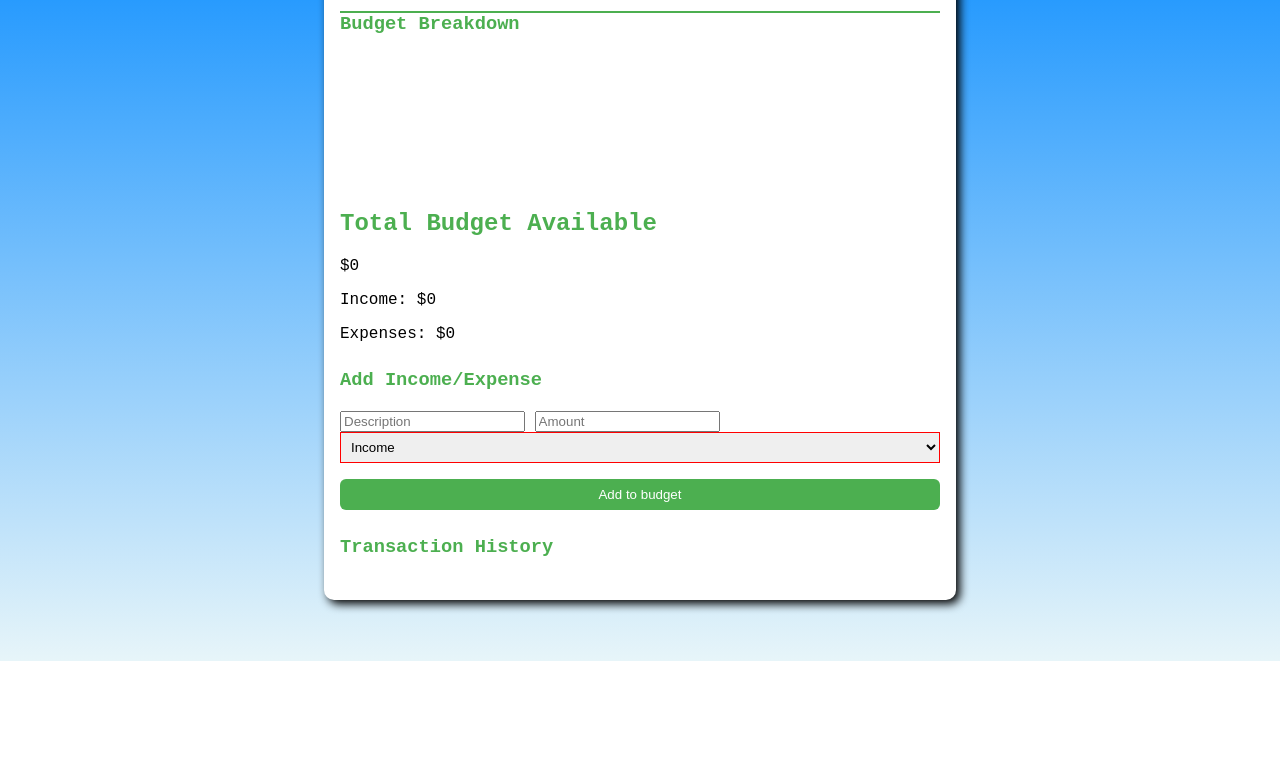
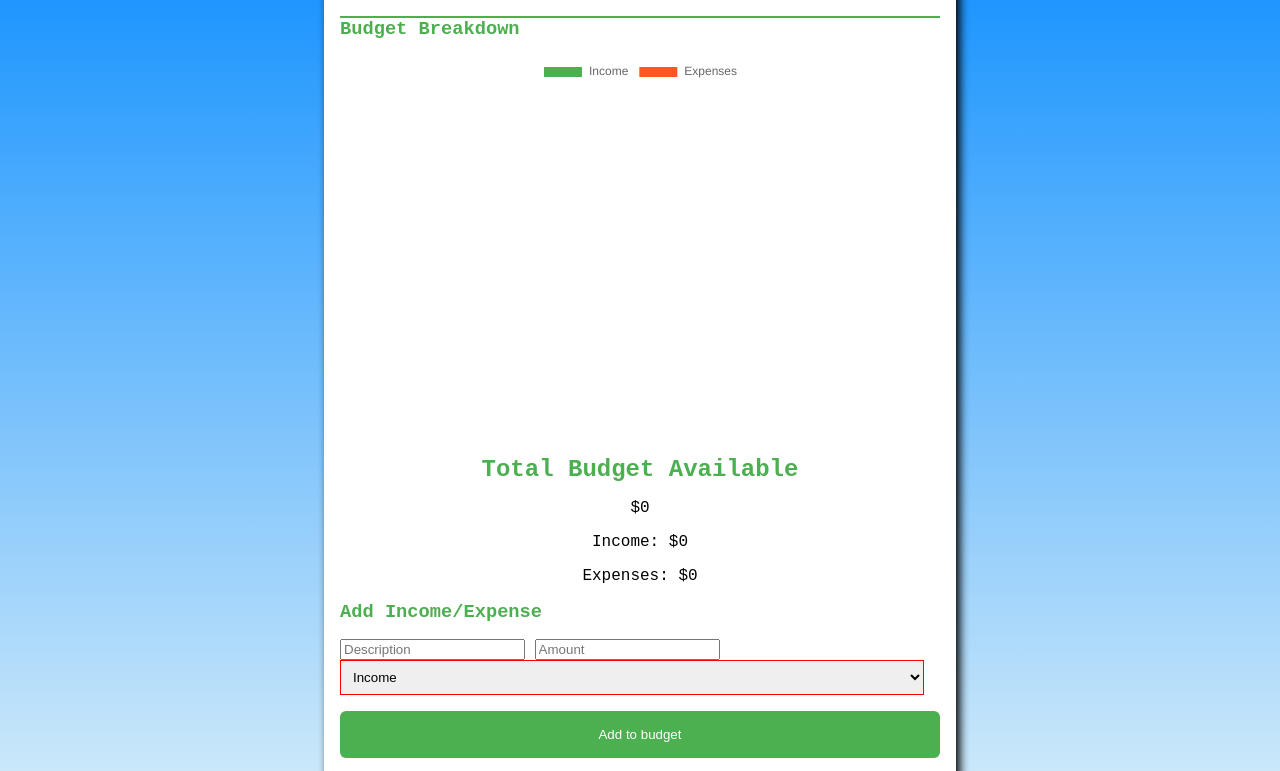
Before and after one commit to efr-en/BudgetTracker, a website: page HTML/index.html in a window 1280 px wide. Shown: the part 139-910 px from the top of the page. Before the commit the page ends 800 px from the top, so only its background shows below. Drawn offline with nearby package versions, Linux system fonts and the light colour scheme.

Commit message:
added js DOM elements, js for pie chart from chart.js and scss for piechart

```diff
--- a/js/script.js
+++ b/js/script.js
@@ -1,3 +1,13 @@
+// DOM elements
+const totalBudgetEl = document.getElementById('total-budget');
+const totalIncomeEl = document.getElementById('total-income');
+const totalExpensesEl = document.getElementById('total-expenses');
+const transactionsEl = document.getElementById('transactions');
+const form = document.getElementById('transaction-form');
+const descriptionInput = document.getElementById('description');
+const amountInput = document.getElementById('amount');
+const typeInput = document.getElementById('type');
+
 class Budget {
     constructor() {
         this.incomes = [];
@@ -9,4 +19,32 @@ class Budget {
     addExpense(description, amount) {
         this.expenses.push({description, amount});
     }
+    getTotalIncome () {
+        return this.incomes.reduce((total, item) => total + item.amount, 0);
+    }
+    getTotalExpenses () {
+        return this.expenses.reduce((total, item) => total + item.amount, 0)
+    }
+    getTotalBudget () {
+        return this.getTotalIncome() - this.getTotalExpenses();
+    }
 }
+
+const budget = new Budget();
+
+//Pie chart initialization from chart.js
+const ctx = document.getElementById('budgetChart').getContext('2d');
+let budgetChart = new Chart(ctx, {
+    type: 'pie',
+    data: {
+        labels: ['Income', 'Expenses'],
+        datasets: [
+        {
+            label: 'Budget Breakdown',
+            data: [0, 0],
+            backgroundColor: ['#4caf50', '#ff5722'], // Colors for income and expenses
+            hoverOffset: 4,
+        },
+        ],
+    },
+});
--- a/scss/main.scss
+++ b/scss/main.scss
@@ -2,6 +2,7 @@ $primary-color: #4caf50;
 $text-color: black;
 $gradient-start: #0088ff;
 $gradient-end: #e7f5f9;
+$spacing: 16px;
 
 @mixin gradient($color1, $color2) {
     background: linear-gradient(to bottom, $color1, $color2);
@@ -10,10 +11,10 @@ $gradient-end: #e7f5f9;
 body {
     @include gradient($gradient-start, $gradient-end);
     font-family: 'Courier New', Courier, monospace;
-    margin: 0;
+    margin: 70px 0;
     padding: 0;
     color: $text-color;
-    height: 100vh;
+    height: 100%;
     display: flex;
     justify-content: center;
     align-items: center;
@@ -22,25 +23,43 @@ body {
 .container {
     width: 100%;
     max-width: 600px;
-    padding: 16px;
+    padding: $spacing;
     background-color: white;
     box-shadow: 4px 4px 10px black;
     border-radius: 10px;
 }
 
+canvas #budgetchart {
+    max-height: 400px;
+    max-width: 400px;
+}
+
+.budget-summary {
+    text-align: center;
+}
+
+.budget-chart {
+    canvas {
+        width: 100%;
+        max-width: 400px;
+        height: auto;
+        margin: 0 auto;
+    }
+}
+
 .header {
     text-align: center;
-    padding-bottom: 16px;
+    padding-bottom: $spacing;
     border-bottom: 2px solid $primary-color;
 }
 
 .inputs, .transaction-list, .budget-summary {
-    margin-bottom: 26px;
+    margin-bottom: $spacing;
 }
 
 h1, h2, h3 {
     color: $primary-color;
-    margin: 0 0 20px;
+    margin: 0 0 $spacing;
 }
 
 button {
@@ -48,7 +67,7 @@ button {
     color: white;
     border: none;
     width: 100%;
-    padding: 8px 5px;
+    padding: $spacing;
     border-radius: 6px;
     cursor: pointer;
     &:hover {
@@ -57,10 +76,10 @@ button {
 }
 
 #transcation-form input, #transaction-form select {
-    border: 1px solid red;
-    width: 100%;
-    margin-bottom: 16px;
-    padding: 6px;
+    border: 1px solid rgb(255, 0, 0);
+    width: calc(100% - $spacing);
+    margin-bottom: $spacing;
+    padding: 8px;
 }
 
 .transaction-list ul {
```
Also changed, not shown: scss/main.css, 1 other file.
